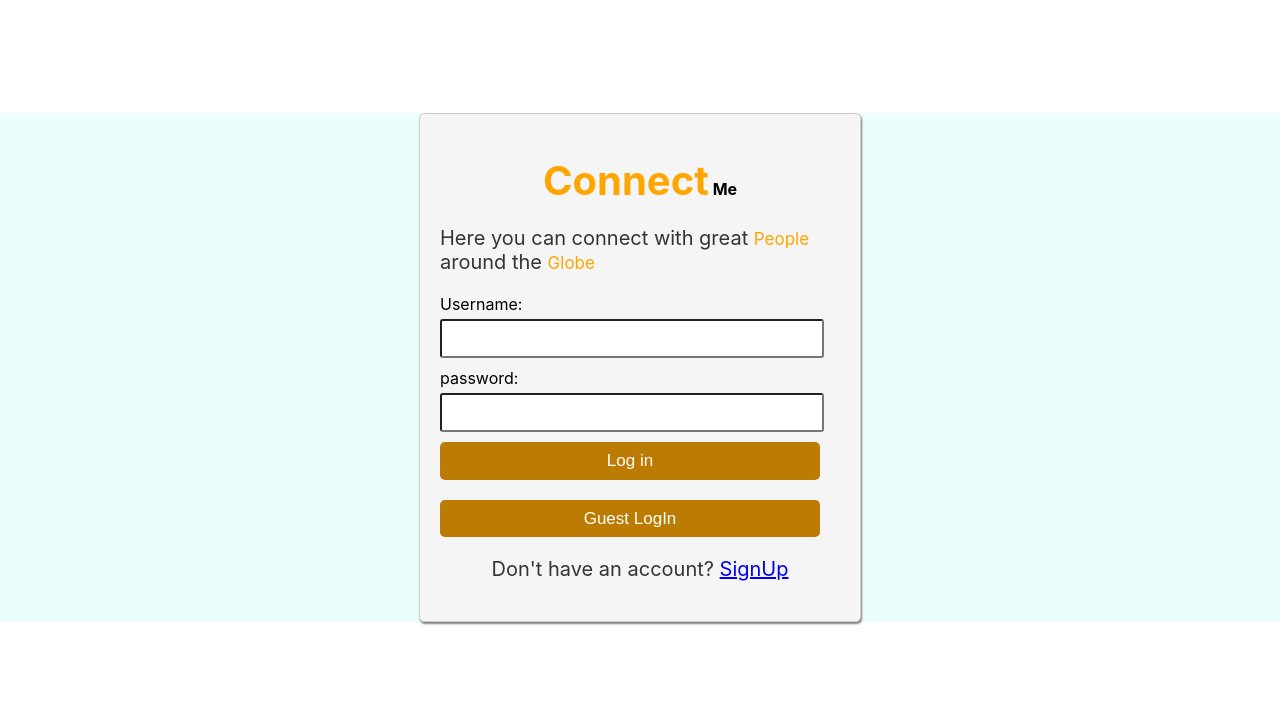
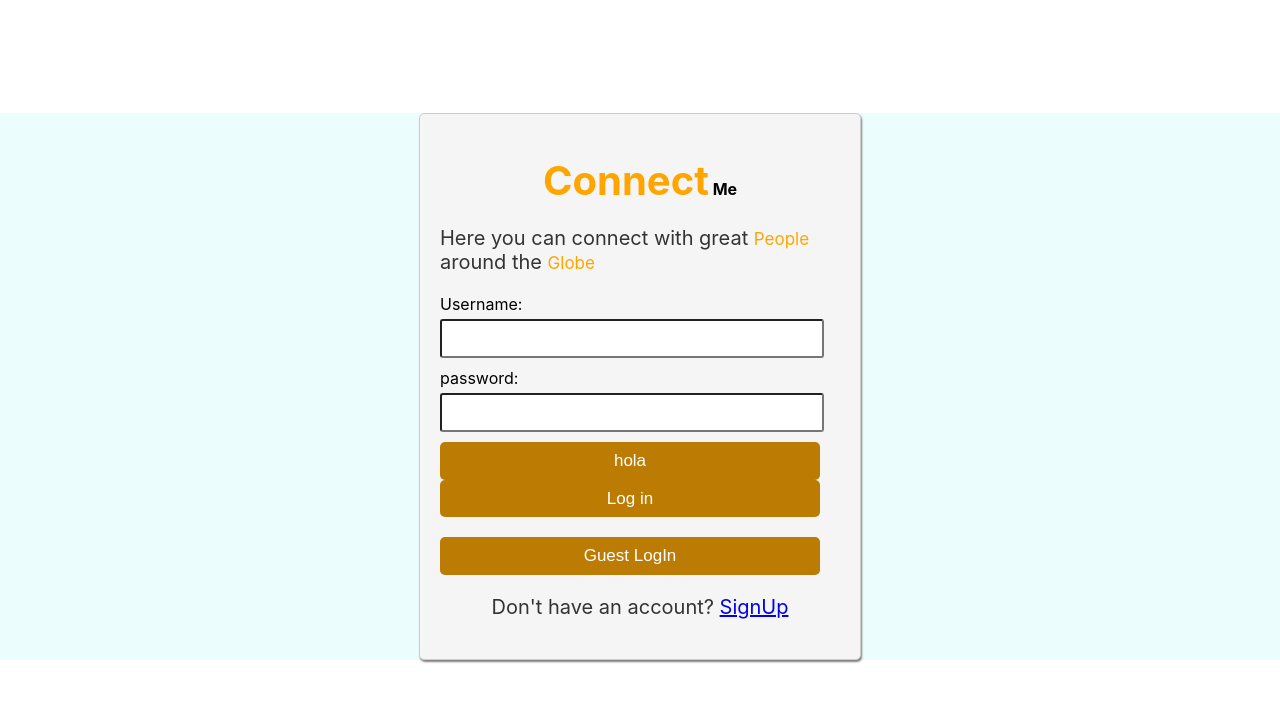
Before and after one commit to debashis99374/social-media, a React (Create React App) app: page /login in a window 1280 px wide. Shown: the top 702 px of the page. Built offline with nearby package versions, Linux system fonts and the light colour scheme; no server answers; what miragejs would draw is missing.

Commit message:
added hide password functionality

```diff
--- a/src/pages/landing.jsx
+++ b/src/pages/landing.jsx
@@ -6,6 +6,7 @@ import { AuthContext } from '../context/authContext'
 export default function Landing(){
     const navigate=useNavigate()
     const {token,loginHandler}=useContext(AuthContext)
+    const [showPassword,setShowPassword]=useState(false)
 
     const [loginForm, setLoginForm] = useState({
         username: "",
@@ -38,7 +39,12 @@ export default function Landing(){
    <lable>Username:</lable>
    <input type="text" value={loginForm.username} onChange={(e)=>setLoginForm({...loginForm,username:e.target.value})} />
    <lable>password:</lable>
-   <input type="password"  value={loginForm.password} onChange={(e)=>setLoginForm({...loginForm,password:e.target.value})} />
+
+            <input type={showPassword ? "text" : "password"} value={loginForm.password} onChange={(e) => setLoginForm({ ...loginForm, password: e.target.value })} />
+            <button  onClick={()=>setShowPassword(!showPassword)}>
+              hola
+            </button>
+
    <button type='submit'>Log in</button> <br/>
     </form>
 
--- a/src/pages/profile.jsx
+++ b/src/pages/profile.jsx
@@ -37,7 +37,7 @@ export default function Profile(){
 
             <div className="container-profile"  style={{color:darkMode?"white":"black" ,backgroundColor:darkMode?"black":"rgb(235, 253, 253)"}}>
                 <img className="container-profile-img" src={userData.allUsers?.find(el=>el.username===userData.user.username)?.avatar}/>
-                <h3> {capitalizeFirstLetter(userData.user.firstName)} {capitalizeFirstLetter(userData.user.lastName)} </h3>
+                <h3> {capitalizeFirstLetter(userData.user.firstName)} {capitalizeFirstLetter(userData.user.lastName)} jtgkgk </h3>
                 <p className="container-profile-p1">@{userData.user.username}</p>
                 <button onClick={()=>setIsModalOpenProfile(true)}>EDIT</button>
                 <button onClick={()=>logoutHandler()}>Log Out</button>
```
